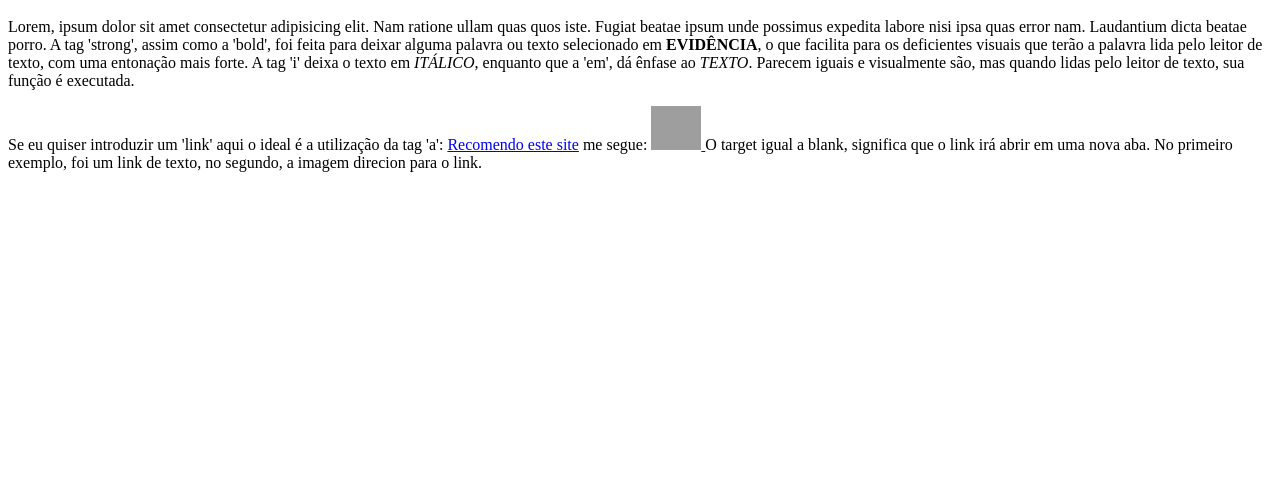
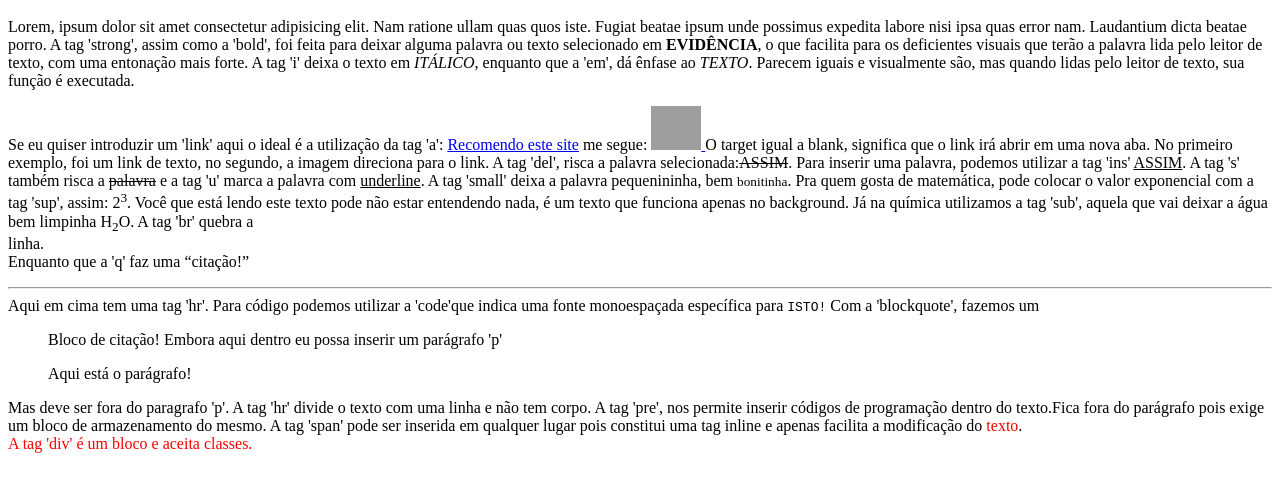
Before and after one commit to FabianaRSFF/html, a plain HTML site: page aula323a.html in a window 1280 px wide. Shown: the part 120-612 px from the top of the page. Drawn offline with Linux system fonts and the light colour scheme; grey boxes are pictures that could not be loaded.

Commit message:
Mais tags

```diff
--- a/aula323a.html
+++ b/aula323a.html
@@ -23,8 +23,19 @@
     </a>
         O target igual a blank, significa que o link irá abrir em uma nova aba.
 
-    No primeiro exemplo, foi um link de texto, no segundo, a imagem direcion para o link.
+    No primeiro exemplo, foi um link de texto, no segundo, a imagem direciona para o link. A tag 'del', risca a palavra selecionada:<del>ASSIM</del>. Para inserir uma palavra, podemos utilizar a tag 'ins' <ins>ASSIM</ins>. A tag 's' também risca a <s>palavra</s> e a tag 'u' marca a palavra com <u>underline</u>.
+    A tag 'small' deixa a palavra pequenininha, bem <small>bonitinha</small>. Pra quem gosta de matemática, pode colocar o valor exponencial com a tag 'sup', assim: 2<sup>3</sup>. Você que está lendo este texto pode não estar entendendo nada, é um texto que funciona apenas no background. Já na química utilizamos a tag 'sub', aquela que vai deixar a água bem limpinha H<sub>2</sub>O.
+    A tag 'br' quebra a <br>linha.</br>
+    Enquanto que  a 'q' faz uma <q>citação!</q>
     </p>
+    <hr>
+    Aqui em cima tem uma  tag 'hr'. Para código podemos utilizar a 'code'que indica uma fonte monoespaçada específica para <code>ISTO!</code>
+    Com a 'blockquote', fazemos um <blockquote>Bloco de citação! Embora aqui dentro eu possa inserir um parágrafo 'p'<p> Aqui está o parágrafo!</p></blockquote> Mas deve ser fora do paragrafo 'p'.
+    A tag 'hr' divide o texto com uma linha e não tem corpo. A tag 'pre', nos permite inserir códigos de programação dentro do texto.Fica fora do parágrafo pois exige um bloco de armazenamento do mesmo. A tag 'span' pode ser inserida em qualquer lugar pois constitui uma tag inline e apenas facilita a modificação do <span style="color:red">texto</span>.
+
+<div style="color:red">
+    A tag 'div' é um bloco e aceita classes.
+</div>
 
 </body>
 </html>
```
